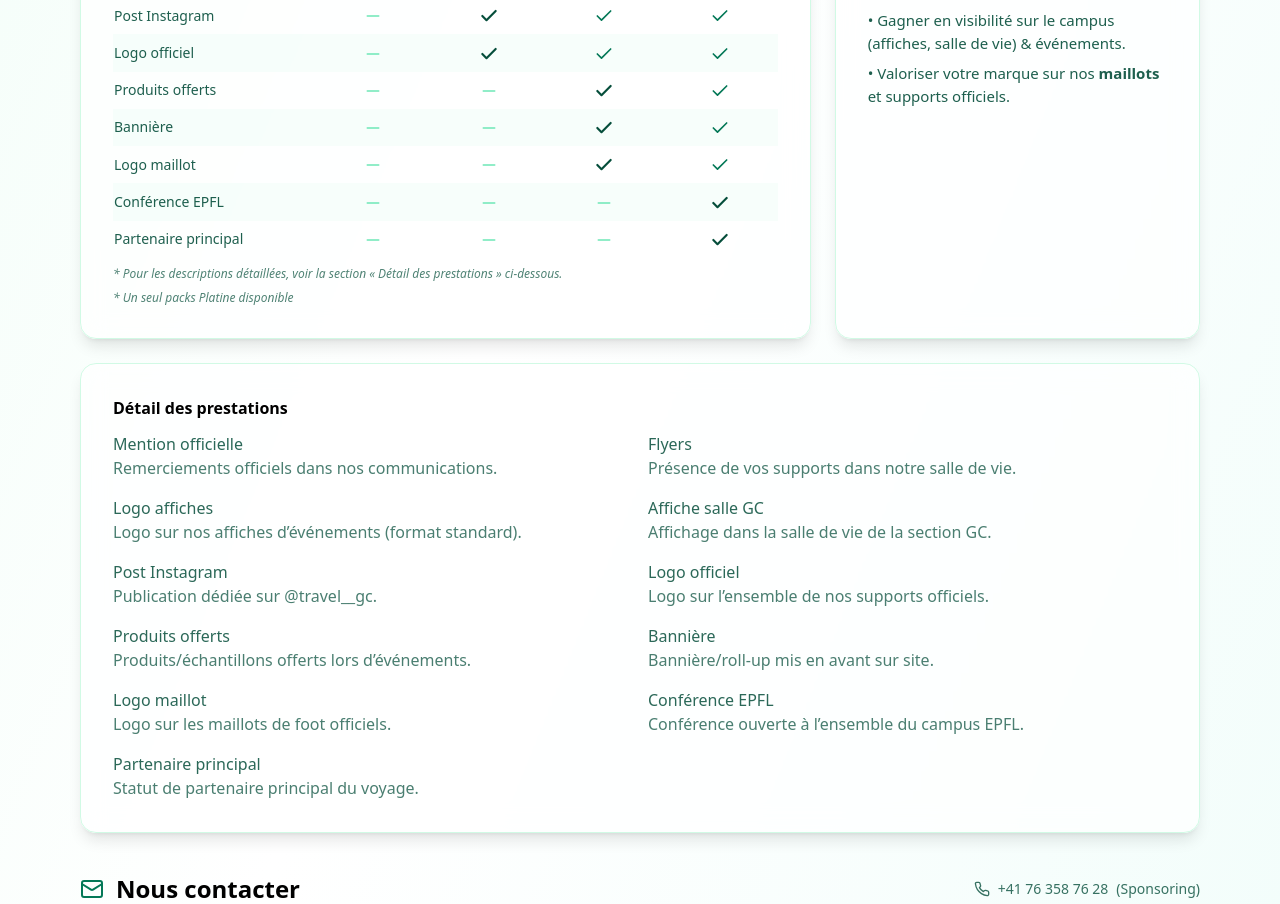
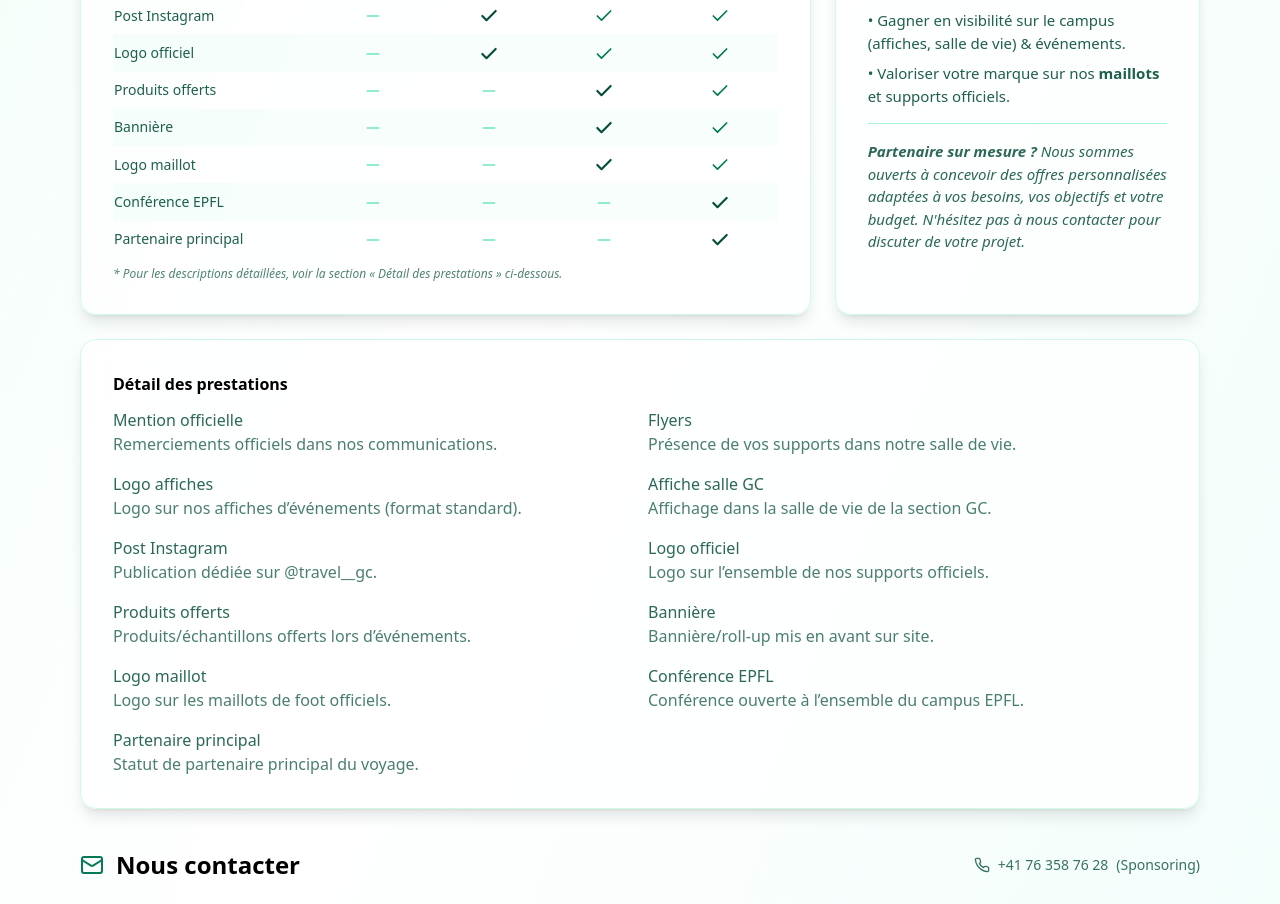
Before and after one commit to hugogebel-boop/TravelGC_siteweb, a React (Vite) app: page / in a window 1280 px wide. Shown: the part 1640-2544 px from the top of the page. Built offline with nearby package versions, Linux system fonts and the light colour scheme.

Commit message:
Supprimer note pack Platine et ajouter message offres personnalisÃ©es

```diff
--- a/src/sponsor/SponsorDeck.tsx
+++ b/src/sponsor/SponsorDeck.tsx
@@ -454,6 +454,11 @@ const SectionOffers: React.FC = () => {
                                 <li>• Valoriser votre marque sur nos <b>maillots</b> et supports officiels.</li>
                             </ul>
                         </div>
+                        <div className="mt-4 pt-4 border-t border-emerald-200">
+                            <p className="text-[15px] text-emerald-900/85 italic">
+                                <b>Partenaire sur mesure ?</b> Nous sommes ouverts à concevoir des offres personnalisées adaptées à vos besoins, vos objectifs et votre budget. N'hésitez pas à nous contacter pour discuter de votre projet.
+                            </p>
+                        </div>
                     </SectionCard>
                 </div>
 
@@ -536,9 +541,6 @@ const SectionOffers: React.FC = () => {
                         <div className="mt-2 text-xs italic text-emerald-900/70">
                             * Pour les descriptions détaillées, voir la section <span className="font-medium">« Détail des prestations »</span> ci-dessous.
                         </div>
-                        <div className="mt-2 text-xs italic text-emerald-900/70">
-                            * Un seul packs Platine disponible
-                        </div>
                     </SectionCard>
 
                     {/* Pourquoi nous sponsoriser — inchangé */}
@@ -558,6 +560,11 @@ const SectionOffers: React.FC = () => {
                                 <li>• Gagner en visibilité sur le campus (affiches, salle de vie) & événements.</li>
                                 <li>• Valoriser votre marque sur nos <b>maillots</b> et supports officiels.</li>
                             </ul>
+                        </div>
+                        <div className="mt-4 pt-4 border-t border-emerald-200">
+                            <p className="text-[15px] text-emerald-900/85 italic">
+                                <b>Partenaire sur mesure ?</b> Nous sommes ouverts à concevoir des offres personnalisées adaptées à vos besoins, vos objectifs et votre budget. N'hésitez pas à nous contacter pour discuter de votre projet.
+                            </p>
                         </div>
                     </SectionCard>
                 </div>
```
